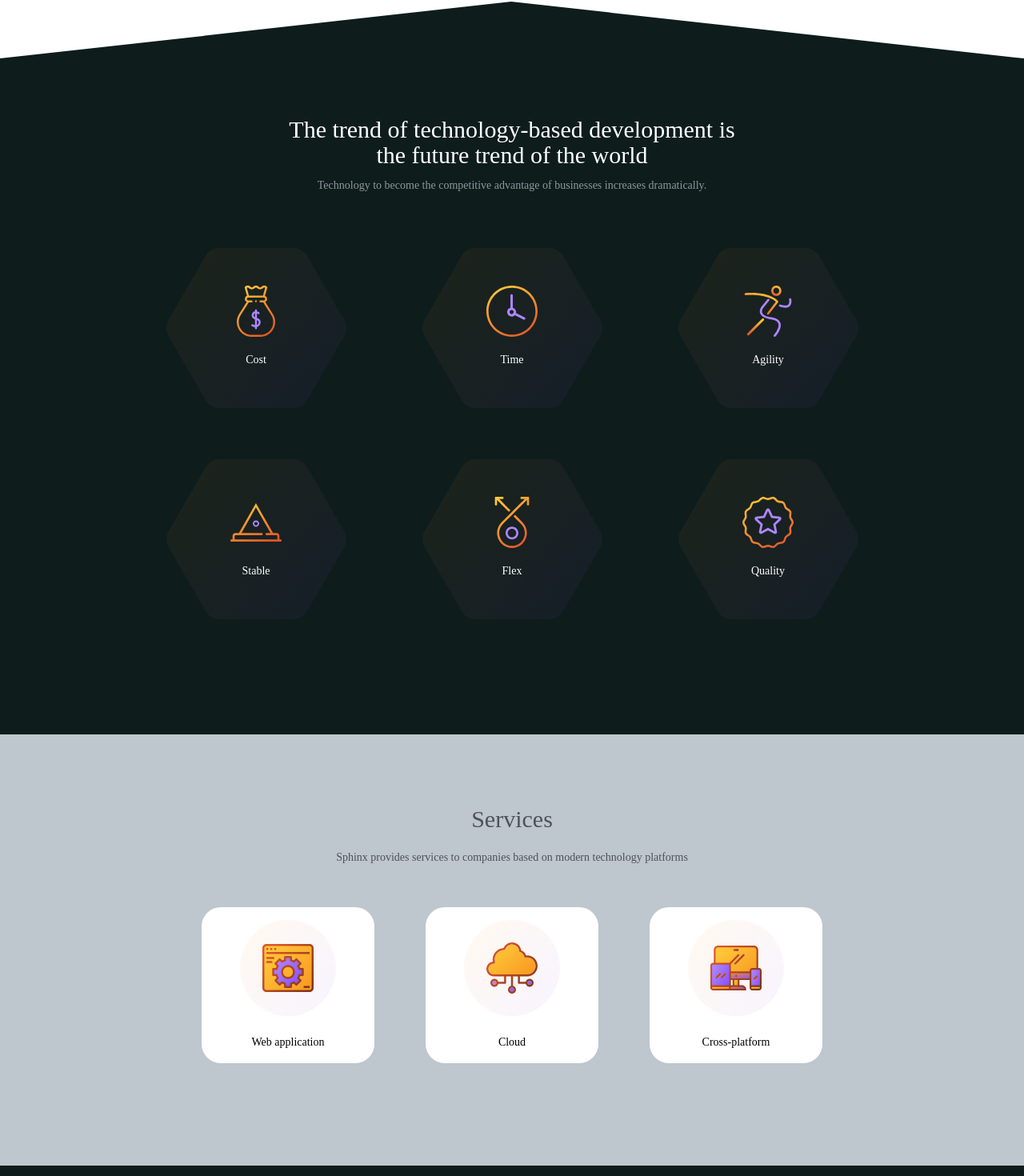
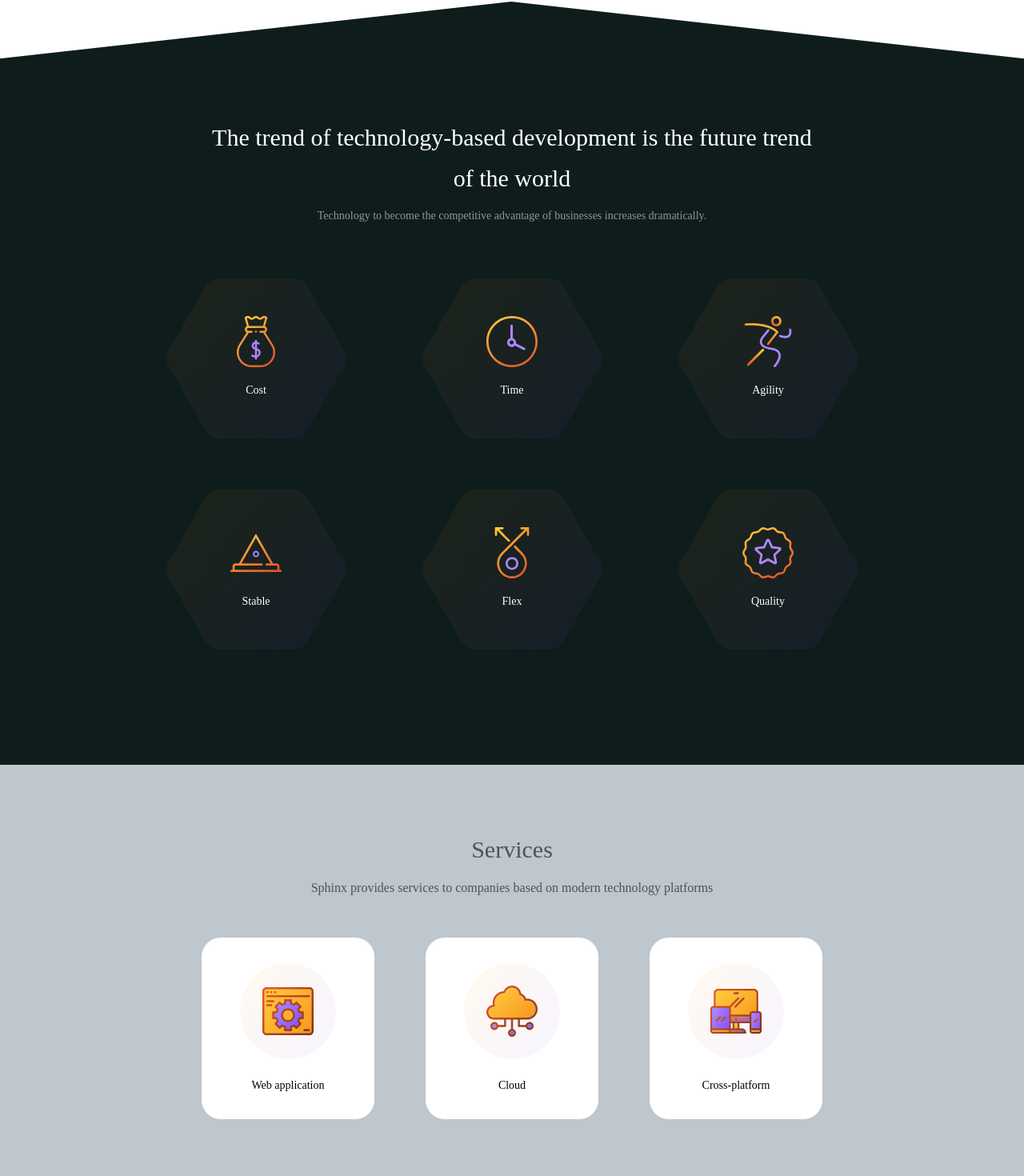
Before and after one commit to sphinx-software/sphinx-website-nextjs, a Next.js app: page / in a window 1280 px wide. Shown: the part 670-2140 px from the top of the page at 80% size. Built offline with nearby package versions, Linux system fonts and the light colour scheme; a web font is replaced by a local one.

Commit message:
fix size service

```diff
--- a/components/Home/CompanyOverview.tsx
+++ b/components/Home/CompanyOverview.tsx
@@ -37,7 +37,7 @@ const CompanyOverview: FunctionComponent = () => {
             'h-sm w-sm lg:h-md lg:w-md'
           ])}
         >
-          <Image src={imageCompanyOverview} alt={'img company'} />
+          <Image src={imageCompanyOverview} alt={'Sphinx Software'} />
         </div>
       </div>
     </div>
--- a/components/Home/CompanyService/CompanyService.tsx
+++ b/components/Home/CompanyService/CompanyService.tsx
@@ -30,7 +30,7 @@ const CompanyService: FC = () => {
         <div className='px-3 text-center'>
           <h2 className='text-3xl text-gray-450 py-2'>Services</h2>
           <div className='mt-2'>
-            <p className='text-gray-450 leading-7 text-sm'>
+            <p className='text-gray-450 leading-7'>
               Sphinx provides services to companies based on modern technology
               platforms
             </p>
@@ -54,12 +54,22 @@ declare type ServiceProps = {
 
 const Service: FC<ServiceProps> = ({ service }) => {
   return (
-    <div className='flex items-center space-x-6 md:space-x-0 text-xl py-4 pl-10 md:px-12 bg-white rounded-3xl md:flex-col'>
+    <div className='flex items-center space-x-6 md:space-x-0 text-xl py-4 md:py-8 pl-10 md:px-12 bg-white rounded-3xl md:flex-col'>
       <div className='block md:hidden'>
-        <Image width={64} height={64} src={service.icon} />
+        <Image
+          width={64}
+          height={64}
+          src={service.icon}
+          alt='Sphinx Software'
+        />
       </div>
       <div className='hidden md:block'>
-        <Image width={120} height={120} src={service.icon} />
+        <Image
+          width={120}
+          height={120}
+          src={service.icon}
+          alt='Sphinx Software'
+        />
       </div>
       <div className='mt-0 md:mt-4 md:text-sm'>
         <span>{service.text}</span>
--- a/components/Home/CompanyTendency/CompanyStrengths.tsx
+++ b/components/Home/CompanyTendency/CompanyStrengths.tsx
@@ -55,7 +55,7 @@ const CompanyStrength: FC<CompanyStrengthProps> = ({ icon, text }) => {
       className='flex justify-center flex-col content-center text-center text-white'
     >
       <div className='mb-2'>
-        <Image src={icon} />
+        <Image src={icon} alt='Sphinx Software' />
       </div>
       <span className='p-1 text-sm font-normal'>{text}</span>
     </div>
--- a/components/Home/CompanyTendency/CompanyTendency.tsx
+++ b/components/Home/CompanyTendency/CompanyTendency.tsx
@@ -8,8 +8,8 @@ const CompanyTendency: FunctionComponent = () => {
       className='bg-cover bg-top px-3 mt-20 py-24 md:py-36'
     >
       <div className='mx-auto max-w-6xl'>
-        <div className='text-center mx-auto w-full md:w-2/3 xl:w-1/2'>
-          <h2 className='text-white font-normal text-3xl text-center leading-8'>
+        <div className='text-center mx-auto w-full md:w-2/3'>
+          <h2 className='text-white font-normal text-3xl text-center leading-11'>
             The trend of technology-based development is the future trend of the
             world
           </h2>
--- a/components/Home/Home.module.css
+++ b/components/Home/Home.module.css
@@ -11,7 +11,7 @@
     border: 1px solid transparent;
     border-radius:15px;
     display:inline-block;
-    @apply flex items-center space-x-2 py-3 px-6 rounded-full mt-6
+    @apply flex items-center space-x-2 py-3 px-6 rounded-full mt-6 focus:outline-none
 
 }
 
```
